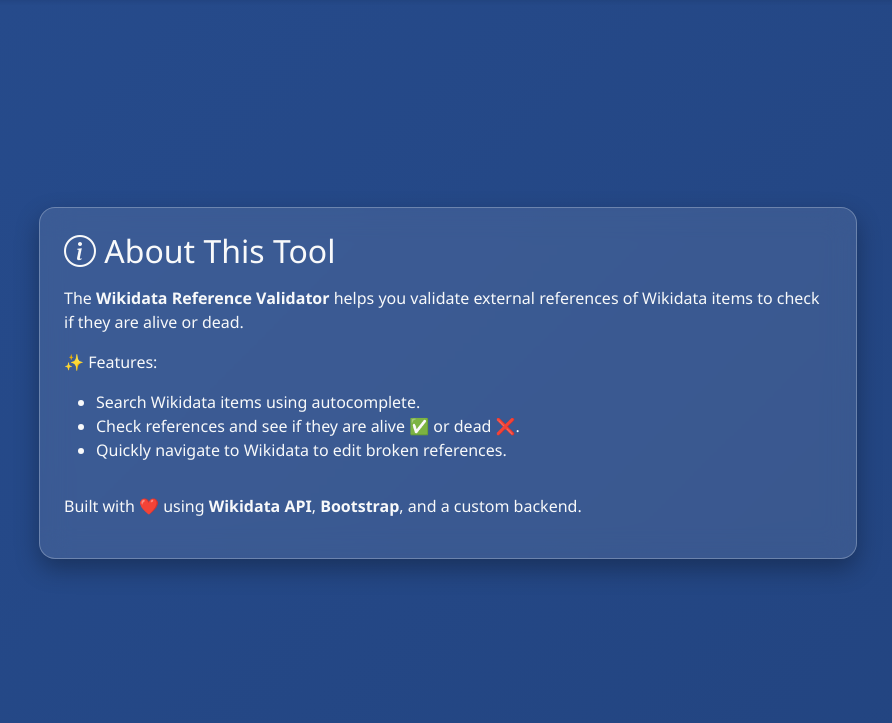
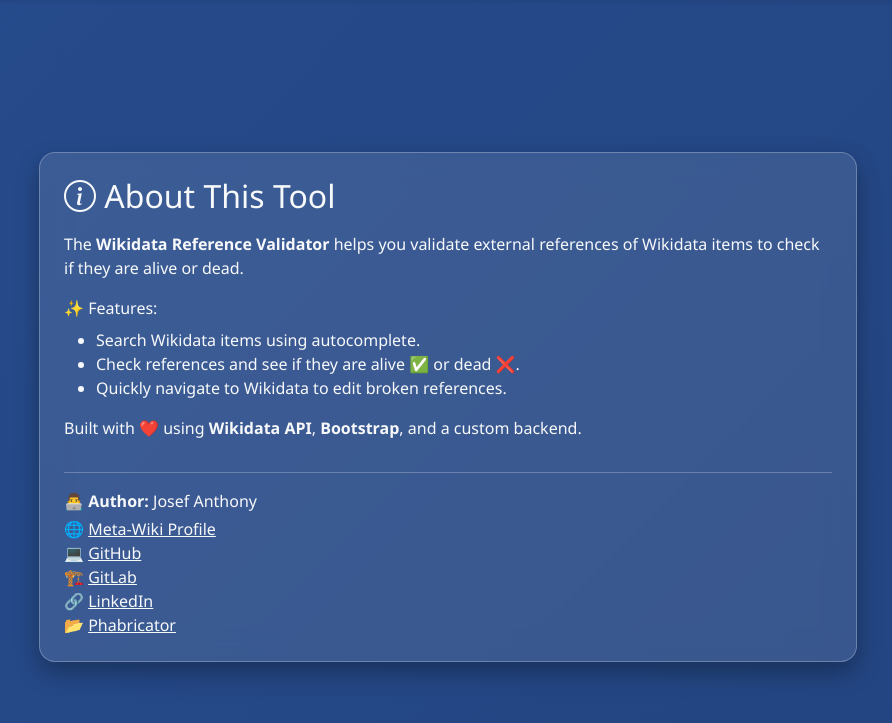
Before and after one commit to jamesonojae/Wikidata-Reference-Validator-Hackathon2026, a Flask app: page /about in a window 1280 px wide. Shown: the part 57-780 px from the top of the page, without its empty margins (192-1084 px from the left). Run offline with Flask 3, Linux system fonts and the light colour scheme.

Commit message:
improve about page

```diff
--- a/templates/about.html
+++ b/templates/about.html
@@ -33,26 +33,44 @@
 
 
 <!-- About Content -->
-  <div class="container app-container">
+<div class="container app-container mt-5">
   <div class="card glass-card p-4">
-      <h2 class="text-light mb-3"><i class="bi bi-info-circle"></i> About This Tool</h2>
+    <h2 class="text-light mb-3">
+      <i class="bi bi-info-circle"></i> About This Tool
+    </h2>
+
     <p class="text-light">
       The <strong>Wikidata Reference Validator</strong> helps you validate external references of Wikidata items
       to check if they are alive or dead.
     </p>
-      <p class="text-light">
-        ✨ Features:
+
+    <p class="text-light mb-2">✨ Features:</p>
     <ul class="text-light">
       <li>Search Wikidata items using autocomplete.</li>
       <li>Check references and see if they are alive ✅ or dead ❌.</li>
       <li>Quickly navigate to Wikidata to edit broken references.</li>
     </ul>
-      </p>
+
     <p class="text-light">
       Built with ❤️ using <strong>Wikidata API</strong>, <strong>Bootstrap</strong>, and a custom backend.
     </p>
+
+    <hr class="border-light">
+
+    <!-- Credits -->
+    <p class="text-light mb-1"><strong>👨‍💻 Author:</strong> Josef Anthony</p>
+   <p class="text-light mb-0">
+  🌐 <a href="https://meta.wikimedia.org/wiki/User:JosefAnthony" target="_blank" class="link-light">Meta-Wiki Profile</a><br>
+  💻 <a href="https://github.com/josefanthony" target="_blank" class="link-light">GitHub</a><br>
+  <!-- 🐦 <a href="https://twitter.com/yourhandle" target="_blank" class="link-light">Twitter</a><br> -->
+  🏗️ <a href="https://gitlab.wikimedia.org/josefanthony" target="_blank" class="link-light">GitLab</a><br>
+  🔗 <a href="https://www.linkedin.com/in/josef-anthony-b17792225/" target="_blank" class="link-light">LinkedIn</a><br>
+  📂 <a href="https://phabricator.wikimedia.org/p/JosefAnthony/" target="_blank" class="link-light">Phabricator</a>
+</p>
+
   </div>
 </div>
+
 
   <script src="https://cdn.jsdelivr.net/npm/bootstrap@5.3.0/dist/js/bootstrap.bundle.min.js"></script>
 </body>
```
Lines whose indentation alone changed are shown as unchanged.
